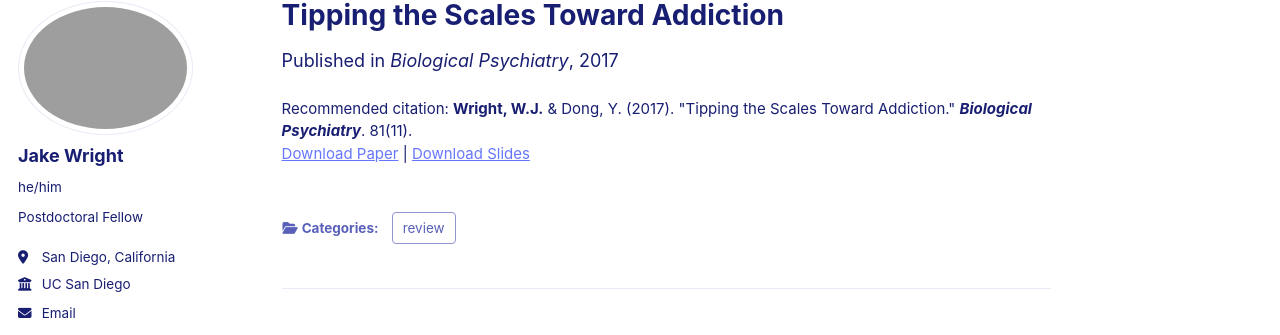
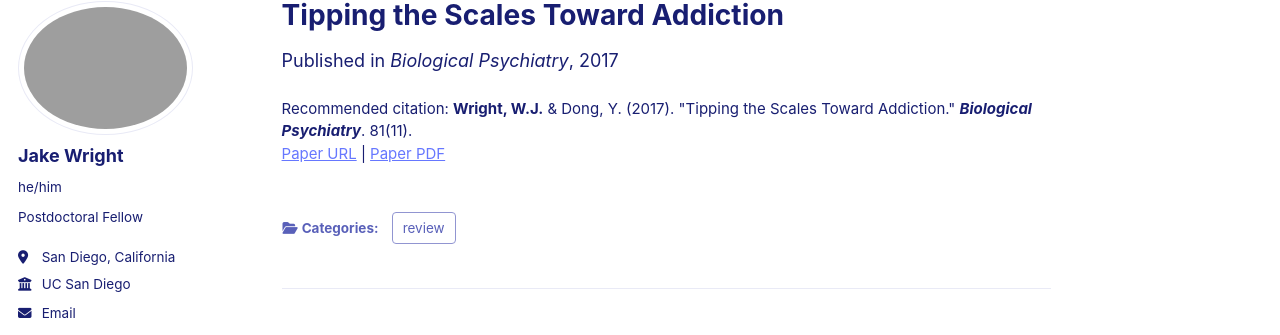
Before and after one commit to wjakewright/wjakewright.github.io, a Jekyll site: the page built from _publications/Wright_et_al_2017_Bio_Psy.md, in a window 1280 px wide and 994 px high. Shown: the part 105-440 px from the top of the window. Built offline with Jekyll 4.4.1, drawn with Linux system fonts in a browser that asks for light colours; some web fonts are replaced.

Commit message:
Update single.html

```diff
--- a/_layouts/single.html
+++ b/_layouts/single.html
@@ -48,15 +48,15 @@ layout: default
         {{ content }}
 
         {% if page.citation and page.paperurl and page.slidesurl %}
-          <p style="font-size: smaller">Recommended citation: {{ page.citation }}<br /><a href="{{ page.paperurl }}">Download Paper</a> | <a href="{{ page.slidesurl }}">Download Slides</a></p>
+          <p style="font-size: smaller">Recommended citation: {{ page.citation }}<br /><a href="{{ page.paperurl }}">Paper URL</a> | <a href="{{ page.slidesurl }}">Paper PDF</a></p>
         {% elsif page.citation and page.paperurl %}
-          <p style="font-size: smaller">Recommended citation: {{ page.citation }}<br /><a href="{{ page.paperurl }}">Download Paper</a></p>
+          <p style="font-size: smaller">Recommended citation: {{ page.citation }}<br /><a href="{{ page.paperurl }}">Paper URL</a></p>
         {% elsif page.citation and page.slidesurl %}
-          <p style="font-size: smaller">Recommended citation: {{ page.citation }}<br /><a href="{{ page.slidesurl }}">Download Slides</a></p>
+          <p style="font-size: smaller">Recommended citation: {{ page.citation }}<br /><a href="{{ page.slidesurl }}">Paper PDF</a></p>
         {% elsif page.citation %}
           <p style="font-size: smaller">Recommended citation: {{ page.citation }}</p>
         {% elsif page.slidesurl %}
-          <p style="font-size: smaller"><a href="{{ page.slidesurl }}">Download Slides</a></p>
+          <p style="font-size: smaller"><a href="{{ page.slidesurl }}">Paper PDF</a></p>
         {% endif %}
 
         {% if page.link %}<div><a href="{{ page.link }}" class="btn">{{ site.data.ui-text[site.locale].ext_link_label | default: "Direct Link" }}</a></div>{% endif %}
```
